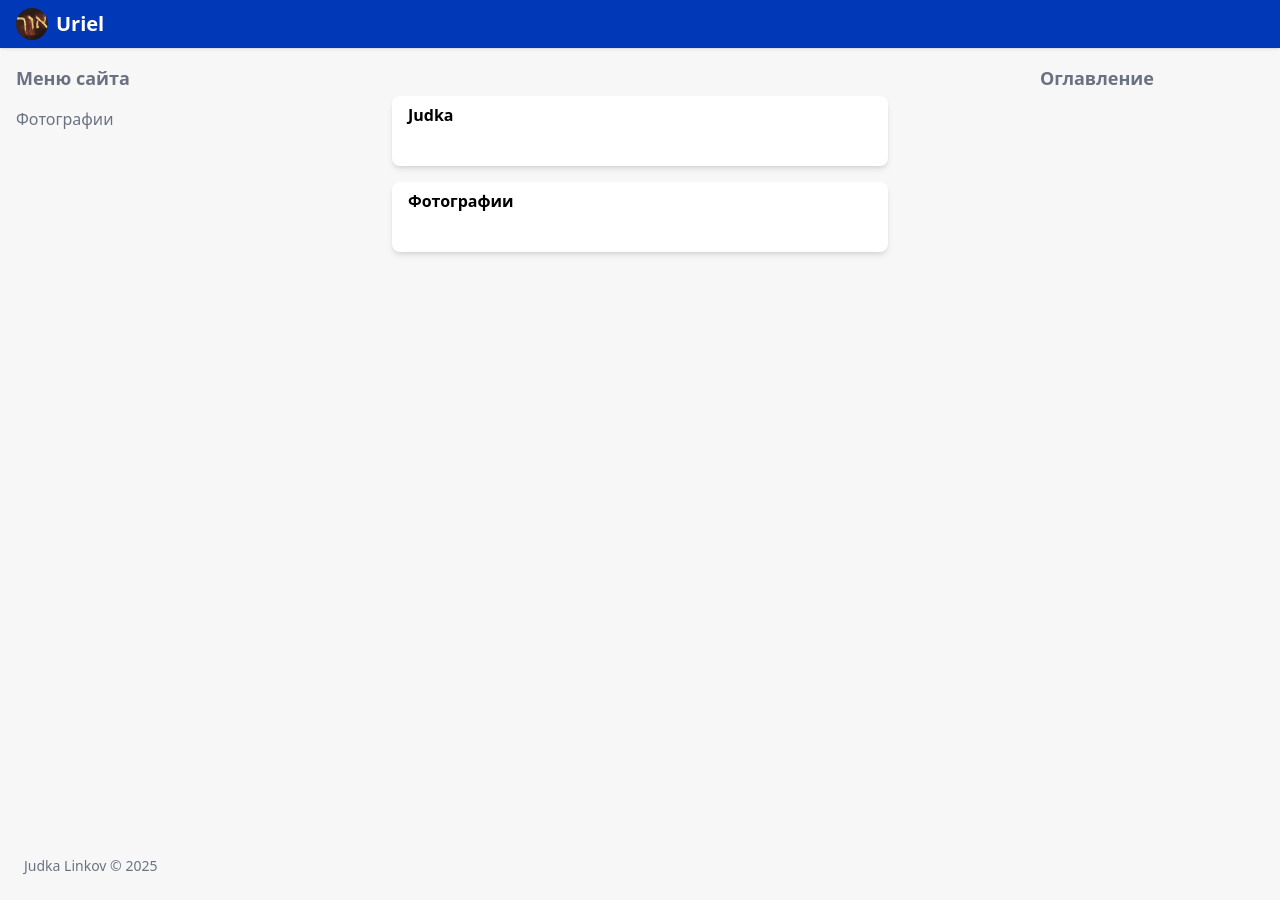
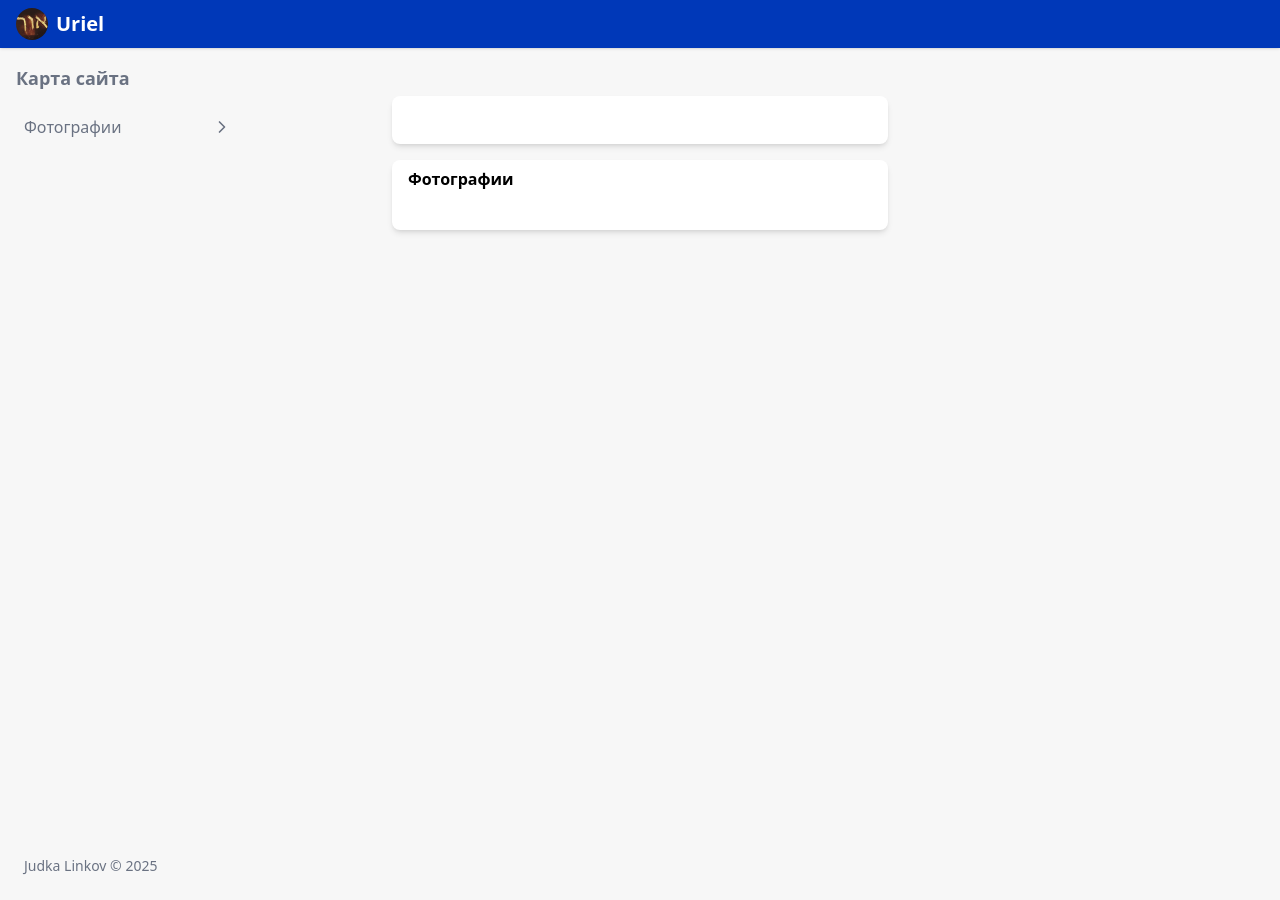
Before and after one commit to judka-uriel/judka-uriel.github.io, a Jekyll site: the page built from ru/judka.md, in a window 1280 px wide. Built offline with Jekyll 4.4.1, drawn with Linux system fonts in a browser that asks for light colours; nearby versions of some CDN libraries.

Commit message:
Add nav menu to left sidebar

```diff
--- a/_config.yml
+++ b/_config.yml
@@ -25,6 +25,8 @@ defaults:
 #   values:
 #     lang: en
 #     layout: card
+#     nav: "nav_en"
+#     nav_title: "Site Map"
 #     styles:
 #       - /files/page/style.css
   - scope:
@@ -37,6 +39,8 @@ defaults:
     values:
       lang: ru
       layout: card
+      nav: "nav_ru"
+      nav_title: "Карта сайта"
       styles:
         - /files/page/style.css
 
--- /dev/null
+++ b/_includes/nav.html
@@ -0,0 +1,19 @@
+<ul class="flex flex-col gap-1{% if include.level == 0 %}"{% else %}pl-4 mt-1" x-show="open" x-transition{% endif %}>
+{%- for item in include.nav -%}
+  {% if item.nav %}
+  <li x-data="{ open: false }" class="rounded overflow-hidden">
+    <div @click.stop="open = !open"
+      class="flex justify-between items-center p-2 hover:bg-gray-200 dark:hover:bg-gray-800 cursor-pointer">
+      <span>{{ item.title }}</span>
+      <svg :class="open ? 'transform rotate-90' : ''" class="w-5 h-5 transition-transform duration-200">
+        <use href="#arrow-icon"></use>
+      </svg>
+    </div>
+    {%- assign level = level | plus: 1 -%}
+    {%- include nav.html nav=item.nav level=level -%}
+  </li>
+  {%- else -%}
+  <li><a href="{{ item.url | relative_url }}" class="block p-2 hover:bg-gray-200 dark:hover:bg-gray-800 rounded">{{ item.title }}</a></li>
+  {%- endif -%}
+{%- endfor -%}
+</ul>
--- a/_includes/nav_left.html
+++ b/_includes/nav_left.html
@@ -1,5 +1,9 @@
 <nav>
-  <ul class="flex flex-col gap-2">
-    <li><a href="/ru/judka/photo" class="block hover:bg-gray-200 dark:hover:bg-gray-800 rounded">Фотографии</a></li>
-  </ul>
+  <svg xmlns="http://www.w3.org/2000/svg" id="arrow-svg" class="hidden">
+    <symbol id="arrow-icon" viewBox="0 0 24 24" fill="none" stroke="currentColor" stroke-width="2" stroke-linecap="round" stroke-linejoin="round">
+      <polyline points="9 18 15 12 9 6"></polyline>
+    </symbol>
+  </svg>
+  {% assign nav = site.data[page.nav] %}
+  {% include nav.html nav=nav level=0 %}
 </nav>
--- a/_includes/nav_right.html
+++ b/_includes/nav_right.html
@@ -1,5 +1,6 @@
 <nav>
   <ul class="flex flex-col gap-2">
+  {% include toc.html %}
   {%- for item in page.contents -%}
     <li><a href="#{{ item.id }}" class="block hover:bg-gray-200 dark:hover:bg-gray-800 rounded">{{ item.title }}</a></li>
   {% endfor %}
--- a/_includes/sidebar_left.html
+++ b/_includes/sidebar_left.html
@@ -1,6 +1,6 @@
 <aside class="bg-[#f7f7f7] dark:bg-[#18191a] w-4/5 sm:w-1/2 md:w-1/3 lg:w-1/4 xl:w-1/5 pt-12 h-full xl:flex flex-col fixed top-0 left-0 transform transition-transform duration-300 ease-in-out z-10 xl:translate-x-0" :class="leftSidebarOpen ? 'translate-x-0' : '-translate-x-full'">
   <div class="p-4 h-full xl:text-gray-500 xl:dark:text-gray-400 hover:xl:text-black hover:xl:dark:text-white overflow-y-auto">
-    <h2 class="text-lg font-bold mb-4">Меню сайта</h2>
+    <h2 class="text-lg font-bold mb-4">{{ page.nav_title | default: "Меню сайта" }}</h2>
     {% include nav_left.html %}
   </div>
 
--- a/_includes/sidebar_right.html
+++ b/_includes/sidebar_right.html
@@ -1,6 +1,6 @@
 <aside class="bg-[#f7f7f7] dark:bg-[#18191a] w-4/5 sm:w-1/2 md:w-1/3 lg:w-1/4 xl:w-1/5 pt-12 h-full xl:flex flex-col fixed top-0 right-0 transform transition-transform duration-300 ease-in-out z-10 xl:translate-x-0" :class="rightSidebarOpen ? 'translate-x-0' : 'translate-x-full'">
   <div class="p-4 h-full xl:text-gray-500 xl:dark:text-gray-400 hover:xl:text-black hover:xl:dark:text-white overflow-y-auto">
-    <h2 class="text-lg font-bold mb-4">Оглавление</h2>
+    <h2 class="text-lg font-bold mb-4">{{ page.toc_title | default: "&nbsp;" | default: "Оглавление" }}</h2>
     {% include nav_right.html %}
   </div>
 </aside>
--- a/files/page/style.css
+++ b/files/page/style.css
@@ -210,6 +210,9 @@
   .m-auto {
     margin: auto;
   }
+  .mt-1 {
+    margin-top: calc(var(--spacing) * 1);
+  }
   .mt-4 {
     margin-top: calc(var(--spacing) * 4);
   }
@@ -234,6 +237,9 @@
   .hidden {
     display: none;
   }
+  .h-5 {
+    height: calc(var(--spacing) * 5);
+  }
   .h-6 {
     height: calc(var(--spacing) * 6);
   }
@@ -245,6 +251,9 @@
   }
   .w-4\/5 {
     width: calc(4/5 * 100%);
+  }
+  .w-5 {
+    width: calc(var(--spacing) * 5);
   }
   .w-6 {
     width: calc(var(--spacing) * 6);
@@ -267,6 +276,9 @@
     --tw-translate-x: 100%;
     translate: var(--tw-translate-x) var(--tw-translate-y);
   }
+  .rotate-90 {
+    rotate: 90deg;
+  }
   .transform {
     transform: var(--tw-rotate-x) var(--tw-rotate-y) var(--tw-rotate-z) var(--tw-skew-x) var(--tw-skew-y);
   }
@@ -284,6 +296,9 @@
   }
   .justify-center {
     justify-content: center;
+  }
+  .gap-1 {
+    gap: calc(var(--spacing) * 1);
   }
   .gap-2 {
     gap: calc(var(--spacing) * 2);
@@ -342,6 +357,9 @@
   .pt-20 {
     padding-top: calc(var(--spacing) * 20);
   }
+  .pl-4 {
+    padding-left: calc(var(--spacing) * 4);
+  }
   .text-justify {
     text-align: justify;
   }
@@ -382,6 +400,10 @@
     transition-property: transform, translate, scale, rotate;
     transition-timing-function: var(--tw-ease, var(--default-transition-timing-function));
     transition-duration: var(--tw-duration, var(--default-transition-duration));
+  }
+  .duration-200 {
+    --tw-duration: 200ms;
+    transition-duration: 200ms;
   }
   .duration-300 {
     --tw-duration: 300ms;
--- a/ru/judka.md
+++ b/ru/judka.md
@@ -1,7 +1,10 @@
 ---
-title: Judka
+lang: ru
 layout: category
-lang: ru
+nav: "nav_ru"
+nav_title: "Карта сайта"
 styles:
 - /files/page/style.css
 ---
+<!-- Добро пожаловать на сайт.
+Для навигации используйте меню справа. -->
```
Also changed, not shown: _data/nav_ru.yml (added, +17 -0 lines), _includes/toc.html (added).
